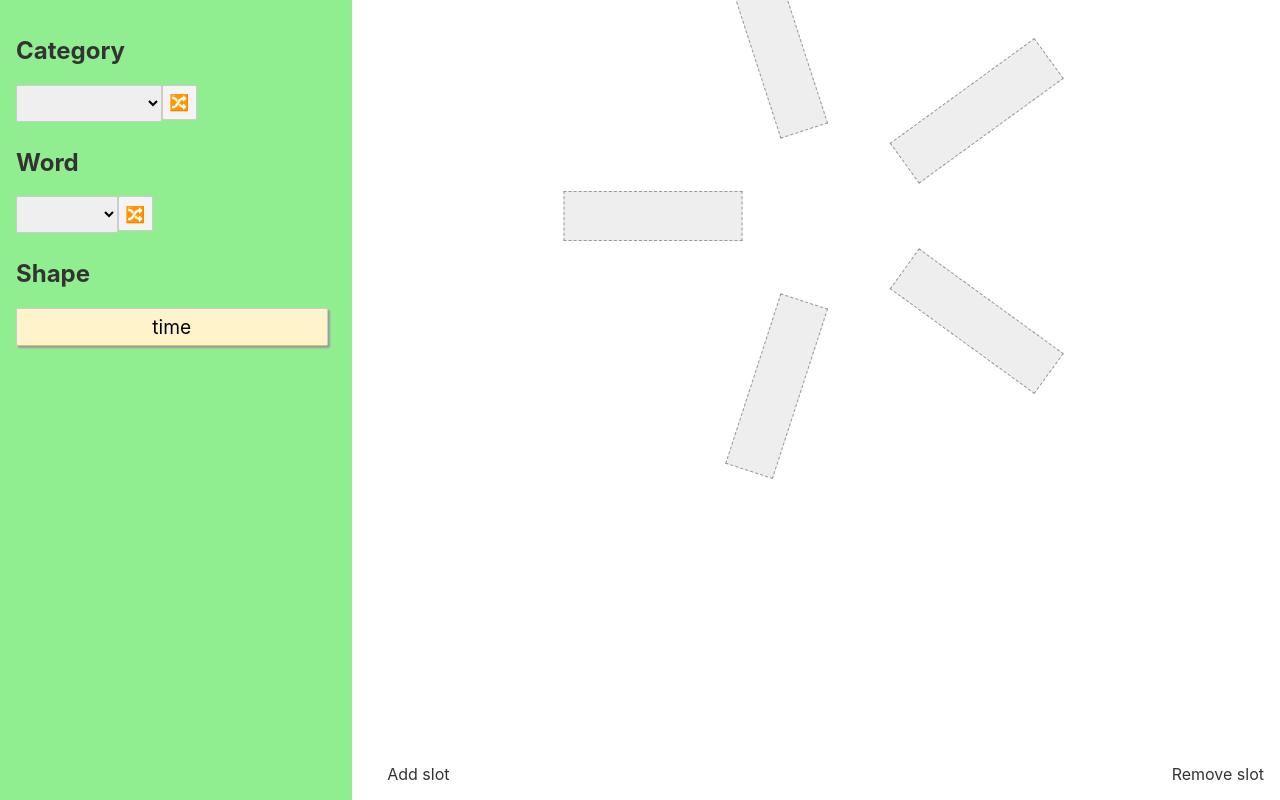
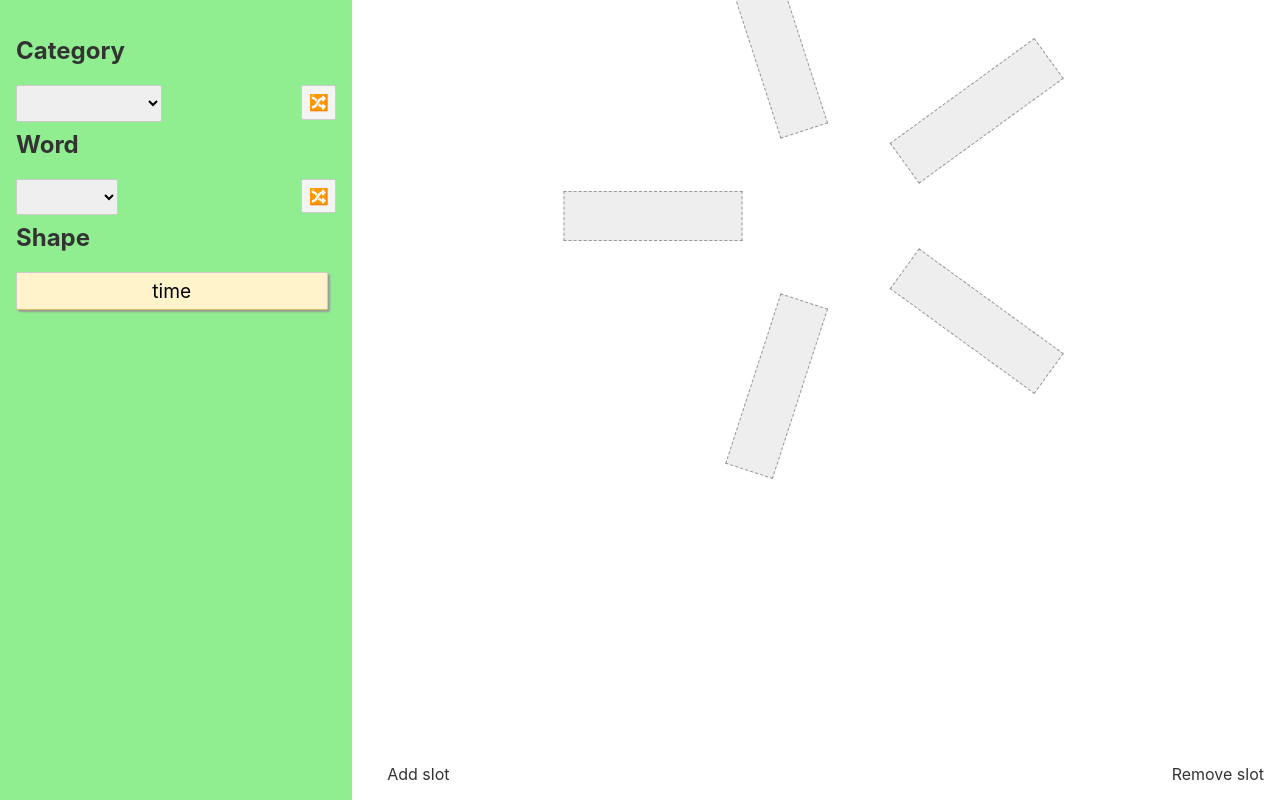
Before and after one commit to Razpudding/ritual-design, a Svelte app: page / in a window 1280 px wide. Built offline with nearby package versions, Linux system fonts and the light colour scheme.

Commit message:
small styling update

```diff
--- a/src/App.svelte
+++ b/src/App.svelte
@@ -1,11 +1,11 @@
 <script>
 	/*
 	* TODO:
-	* Add color change option
-	* Write a proper readme
-	* Remove logic that expect multiple shapes in the menu and multiple per slot
-	* A slot should be cleared when a shape is dragged out of it :()
-	* Slots need to be re-rotated when one is removed? Could be recalc inside the slot. Right now if there are only 2 slots left, the rotation puts them om 0 and 360 deg
+	* 	Add color change option
+	* 	Write a proper readme
+	* 	Remove logic that expect multiple shapes in the menu and multiple per slot
+	* BUG:
+	* 	Right now if there are only 2 slots left, the rotation puts them om 0 and 360 deg
 	*/
 	import { onMount } from 'svelte'
 	import { shapes } from './stores.js';
@@ -97,15 +97,15 @@
 		on:selection={changeCategory}
 		id='dropdownCat'
 	/>
-	<button class='float' on:click={() => randomOption("dropdownCat")}>🔀</button>
+	<button class='float-right' on:click={() => randomOption("dropdownCat")}>🔀</button>
 	<Dropdown
 		title='Word'
 		options={words[currentCategory]}
 		on:selection={changeWord}
 		id='dropdownWord'
 	/>
-	<button on:click={() => randomOption("dropdownWord")}>🔀</button>
-	<h1>Shape</h1>
+	<button class='float-right' on:click={() => randomOption("dropdownWord")}>🔀</button>
+	<h1 class='clearBoth'>Shape</h1>
 	{#each $shapes.filter(s => s.slot === null) as shape (shape.id)}
 		<Shape
 			shapeData={shape}
@@ -169,6 +169,14 @@
 		visibility: hidden;
 	}
 
+	.float-right {
+		float: right;
+	}
+
+	.clearBoth {
+    clear: both;
+  }
+
 	#addSlotBtn {
 		position: absolute;
   	bottom: 1em;
--- a/src/Dropdown.svelte
+++ b/src/Dropdown.svelte
@@ -16,7 +16,7 @@
 </script>
 
 <div>
-  <h1>{title}</h1>
+  <h1 class=clearBoth>{title}</h1>
   <select id={id} bind:value={selected} on:change={makeSelection}>
     {#each options as option}
       <option value={option}>{option}
@@ -28,4 +28,7 @@
   select {
     float: left;
   }
+  .clearBoth {
+    clear:both;
+  }
 </style>
```
